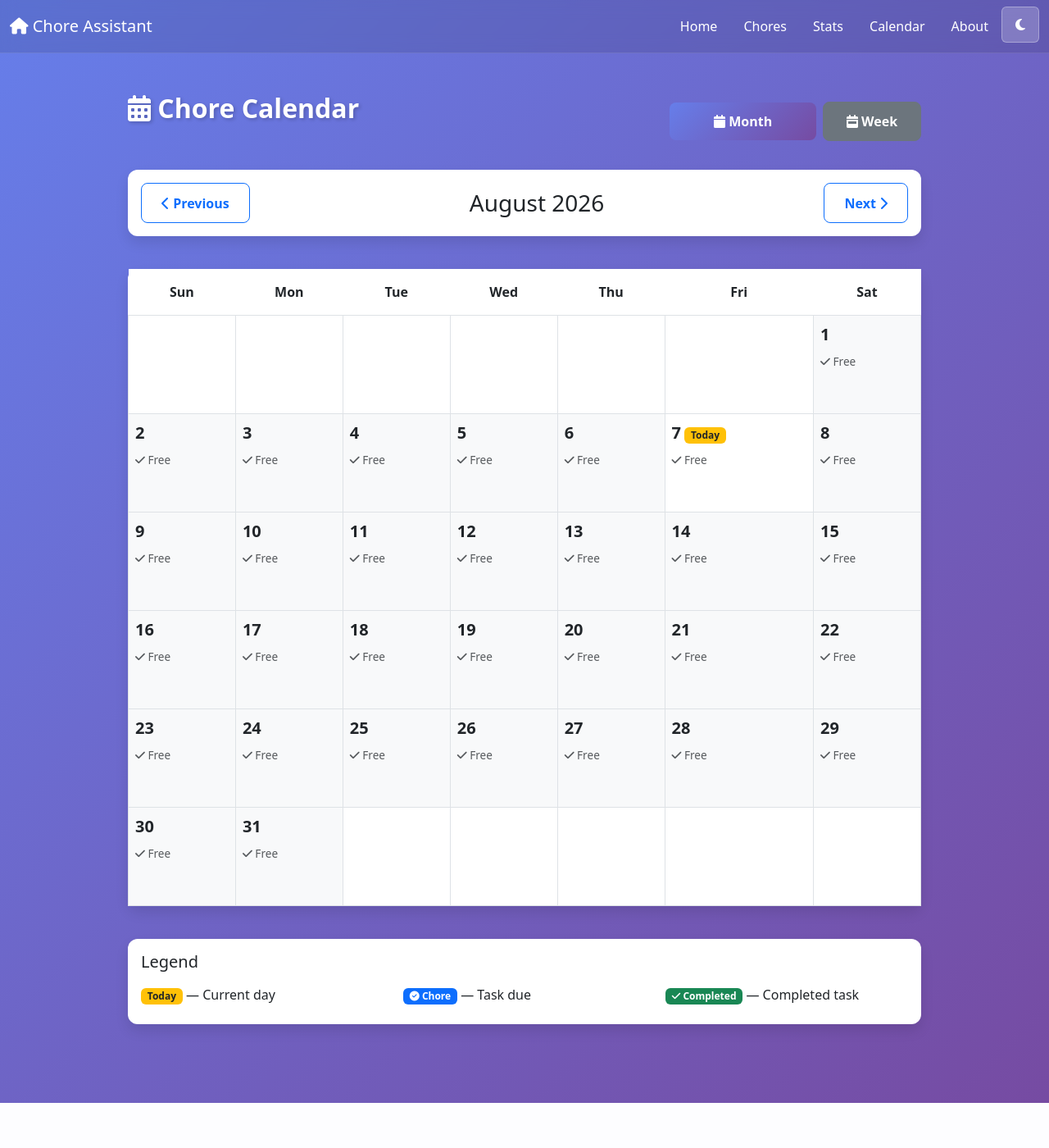
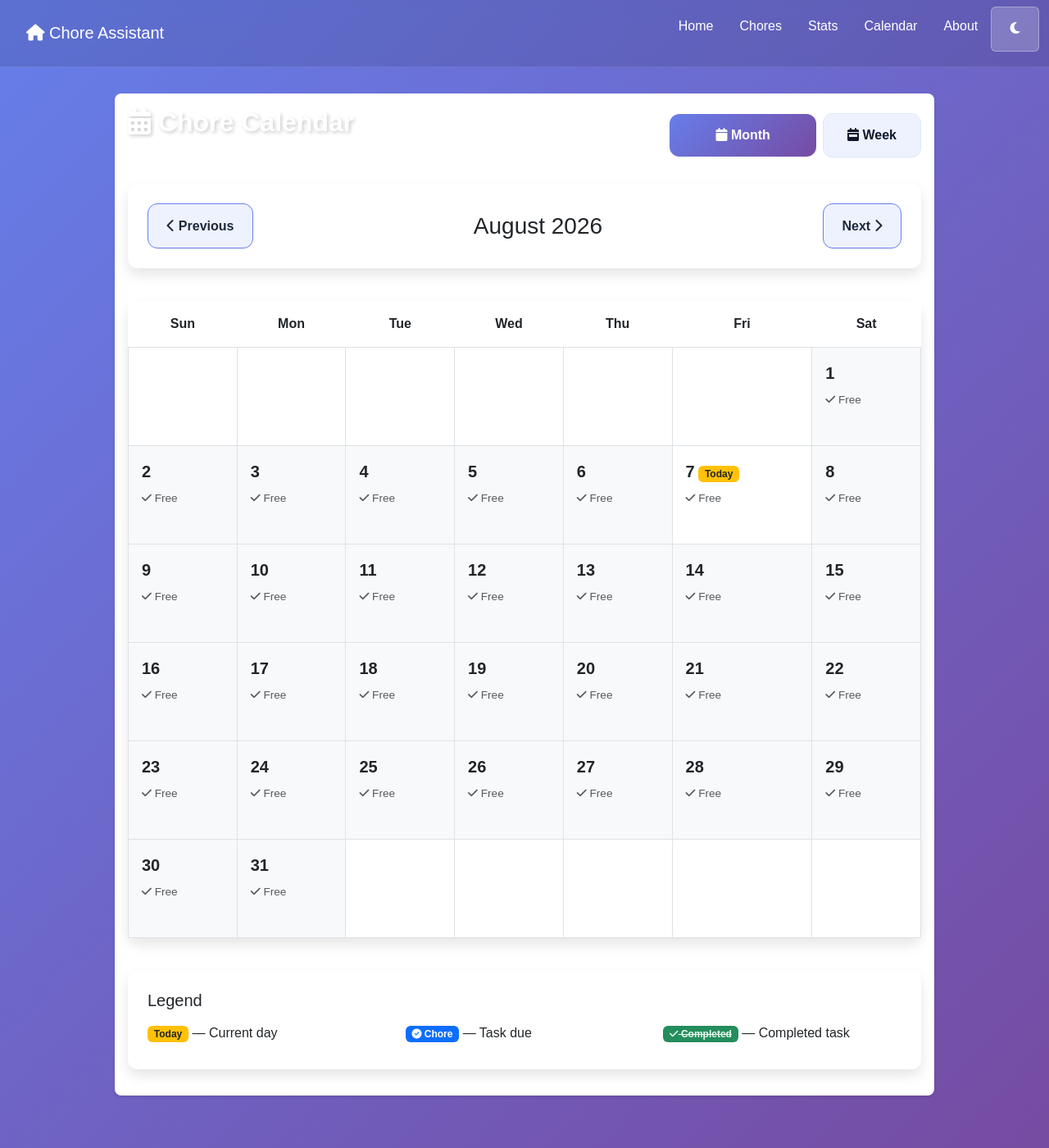
Before and after one commit to ThomasSchindler897/chore-assistant, a Flask app: page /calendar in a window 1280 px wide. Shown: the whole page at 82% size. Before the commit the page ends 1345 px from the top, so only its background shows below. Run offline with Flask 3, Linux system fonts and the light colour scheme; some libraries are stand-ins or nearby versions.

Commit message:
Update README with Pi deployment, touchscreen, and milestone plans; add custom stylesheet link and touchscreen-friendly CSS

```diff
--- a/static/style.css
+++ b/static/style.css
@@ -72,6 +72,39 @@ a:hover {
     text-decoration: underline;
 }
 
+/* Touchscreen-friendly styles */
+button, .btn, a.btn, .form-control, .form-select {
+    min-height: 50px;
+    min-width: 80px;
+    font-size: 1rem;
+    border-radius: 12px;
+    touch-action: manipulation;
+}
+
+button, .btn, a.btn {
+    padding: 0.9rem 1.4rem !important;
+}
+
+.form-control, .form-select {
+    padding: 1rem !important;
+}
+
+nav a, .navbar-nav .nav-link {
+    padding: 16px 20px;
+}
+
+.card {
+    border-radius: 18px;
+}
+
+.card-body {
+    padding: 1.5rem;
+}
+
+.table th, .table td {
+    padding: 1rem !important;
+}
+
 /* Completed chore styling on calendar */
 .chore-completed {
     color: #e9f7ef; /* light text on green badge */
--- a/templates/base.html
+++ b/templates/base.html
@@ -9,6 +9,8 @@
     <link href="{{ url_for('static', filename='css/bootstrap.min.css') }}" rel="stylesheet">
     <!-- Font Awesome Icons (LOCAL) -->
     <link href="{{ url_for('static', filename='css/font-awesome.min.css') }}" rel="stylesheet">
+    <!-- Custom App Styles -->
+    <link href="{{ url_for('static', filename='style.css') }}" rel="stylesheet">
 
     <!-- Font Awesome Webfonts Path Fix -->
     <style>
```
